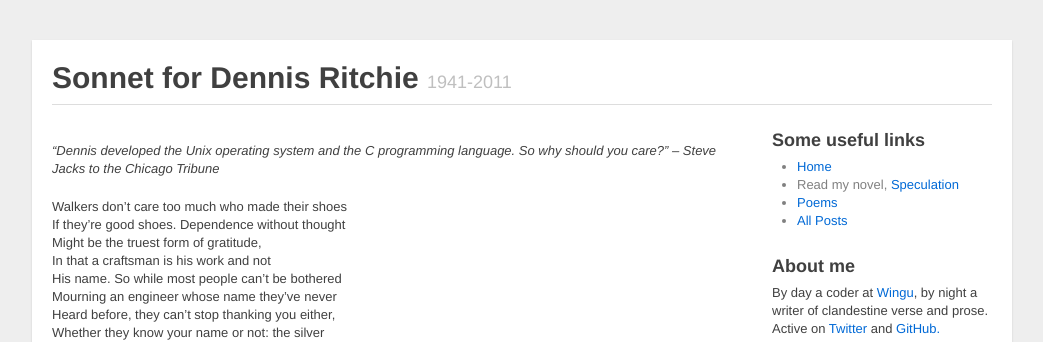
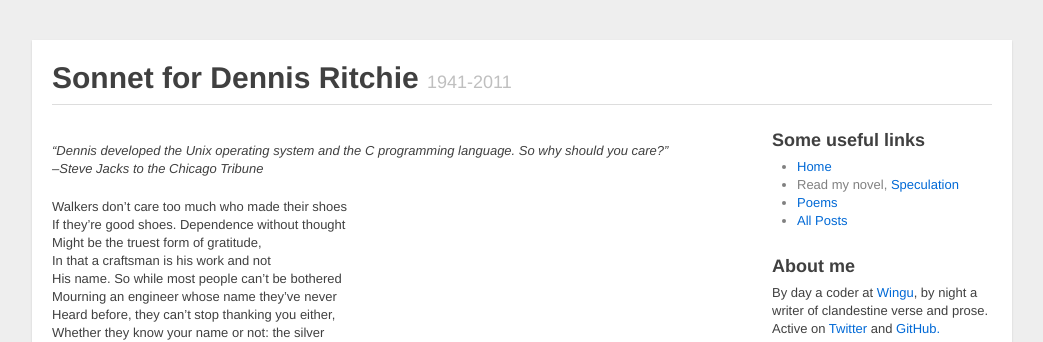
Before and after one commit to gbelote/tomheon.github.com, a Jekyll site: the page built from _posts/2011-11-09-sonnet-for-dennis-ritchie.markdown, in a window 1280 px wide. Shown: the top 342 px of the page, without its empty margins (118-1161 px from the left). Built offline with Jekyll 4.4.1, drawn with Linux system fonts in a browser that asks for light colours; comment, search, counter and statistics services are not loaded.

Commit message:
Improve format for quote.

```diff
--- a/_posts/2011-11-09-sonnet-for-dennis-ritchie.markdown
+++ b/_posts/2011-11-09-sonnet-for-dennis-ritchie.markdown
@@ -6,7 +6,8 @@ categories:
 - poem
 ---
 
-_"Dennis developed the Unix operating system and the C programming language. So why should you care?" -- Steve Jacks to the Chicago Tribune_
+_"Dennis developed the Unix operating system and the C programming language. So why should you care?"_
+_--Steve Jacks to the Chicago Tribune_
 
 Walkers don't care too much who made their shoes
 If they're good shoes.  Dependence without thought
```
